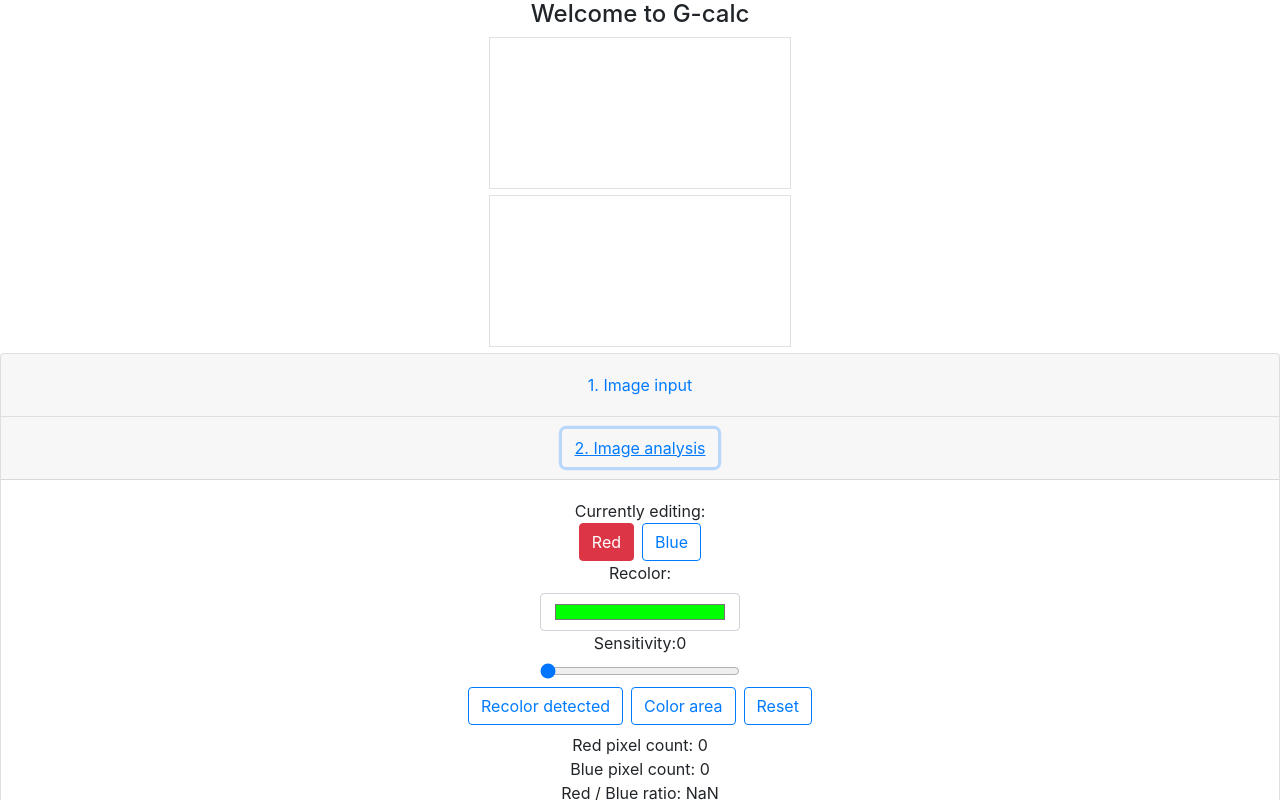
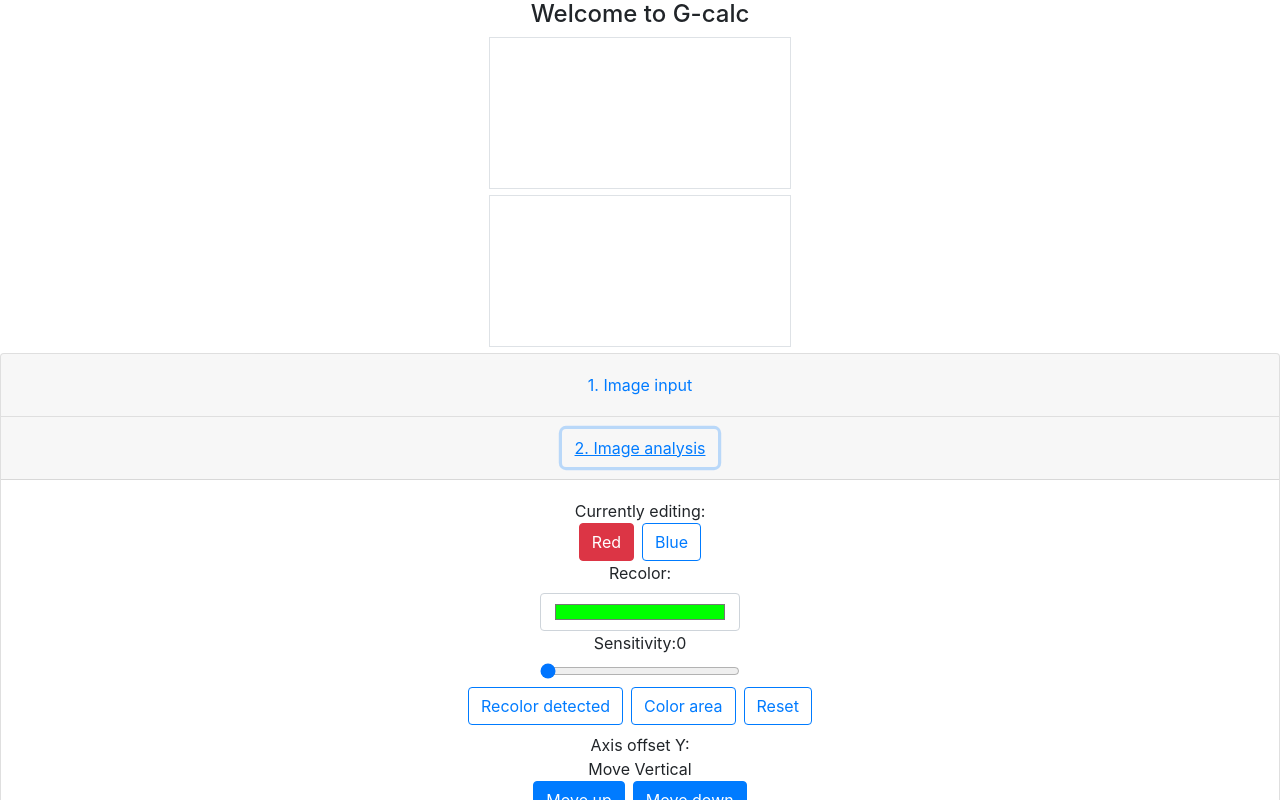
Before and after one commit to ryanzhou7/p-calc, a React (Create React App) app: page / in a window 1280 px wide. Both pictures are taken after a click on the button "2. Image analysis". Shown: the top 800 px of the page. Built offline with nearby package versions, Linux system fonts and the light colour scheme.

Commit message:
Add image aligner UI

```diff
--- a/src/components/App/App.js
+++ b/src/components/App/App.js
@@ -11,6 +11,9 @@ function App() {
   const [isRedEdit, setIsRedEdit] = useState(true);
   const [canvasContextRed, setCanvasContextRed] = useState(null);
   const [canvasContextBlue, setCanvasContextBlue] = useState(null);
+
+  const [rotationDegrees, setRotationDegrees] = useState(0);
+  const [axisCoordinates, setAxisCoordinates] = useState(0);
 
   const width = utils.getCurrentViewportWidth();
   const height = utils.getProportionalX(image.height, image.width, width);
@@ -49,6 +52,8 @@ function App() {
       canvasWidth: canvasDimensions.width,
       canvasHeight: canvasDimensions.height,
     },
+    rotationDegrees: [rotationDegrees, setRotationDegrees],
+    axisCoordinates: [axisCoordinates, setAxisCoordinates],
   };
 
   return (
--- a/src/components/ImageAnalyzer/ImageAnalyzer.js
+++ b/src/components/ImageAnalyzer/ImageAnalyzer.js
@@ -2,6 +2,7 @@ import React, { useState } from "react";
 import { Form } from "react-bootstrap";
 import * as DomHelper from "../../utils/DomHelper";
 import ColorToggler from "../ColorToggler/ColorToggler";
+import ImageAligner from "../ImageAligner/ImageAligner";
 import CanvasEffectButtonGroup from "../../components/CanvasColorOptions/CanvasColorOptions";
 import "./index.css";
 
@@ -19,6 +20,11 @@ function ImageAnalyzer(props) {
     numPixelsColoredBlue: [numPixelsColoredBlue, setNumPixelsColoredBlue],
     recolorHex: recolorHex,
     ...props,
+  };
+
+  const imageAlignerProps = {
+    rotationDegrees: props.rotationDegrees,
+    axisCoordinates: props.axisCoordinates,
   };
 
   return (
@@ -49,6 +55,11 @@ function ImageAnalyzer(props) {
       <div className="m-2">
         <CanvasEffectButtonGroup {...canvasColorOptionsProps} />
       </div>
+
+      <div className="m-2">
+        <ImageAligner {...imageAlignerProps} />
+      </div>
+
       <div>
         <div>Red pixel count: {numPixelsColoredRed}</div>
         <div>Blue pixel count: {numPixelsColoredBlue}</div>
```
